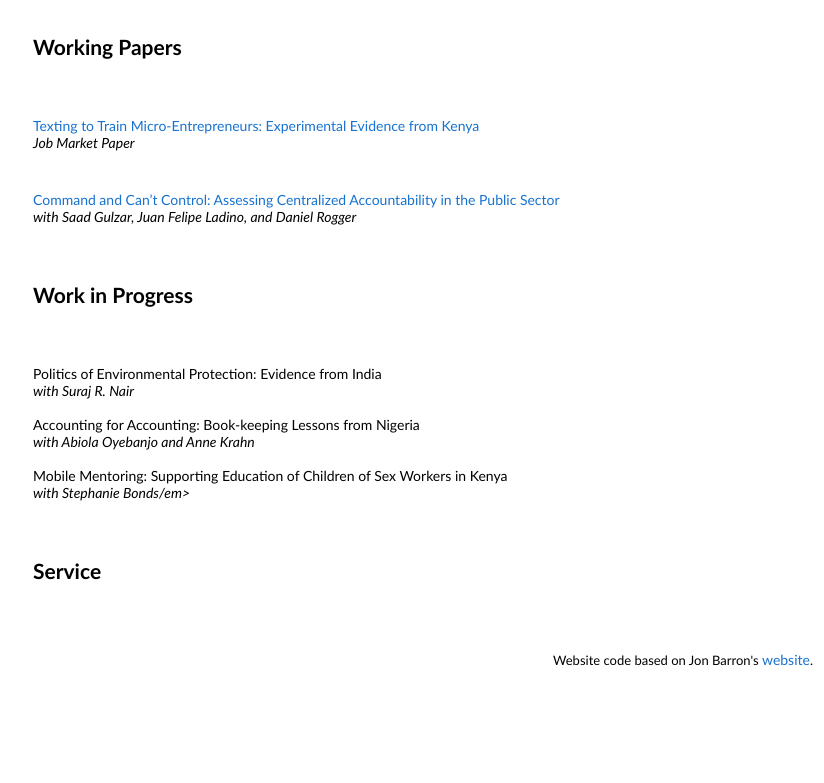
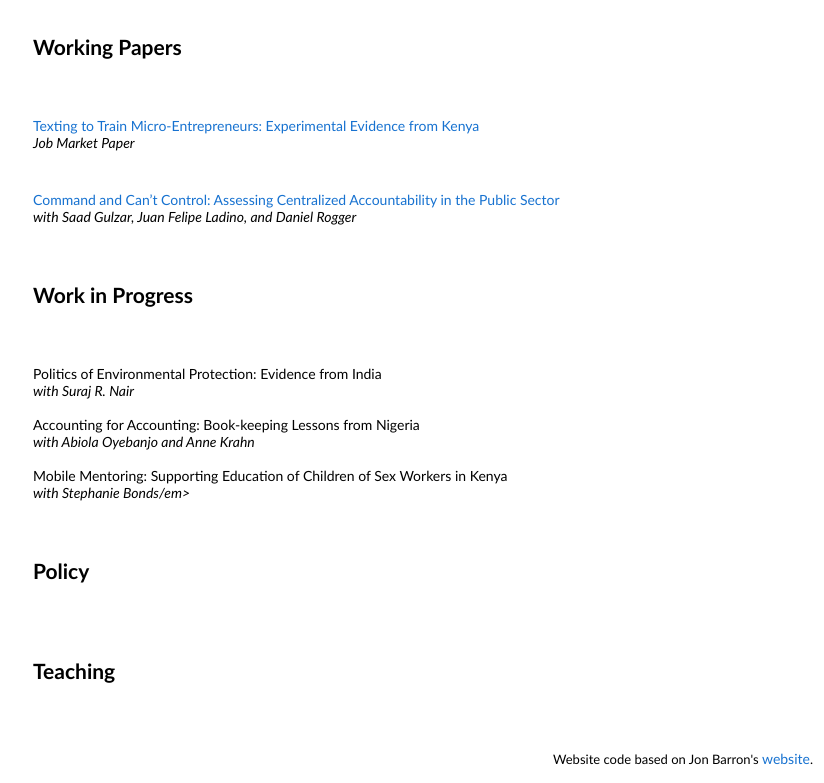
Before and after one commit to mzmehmood1/mzmehmood1_old.github.io, a plain HTML site: page index.html in a window 1280 px wide. Shown: the part 321-1104 px from the top of the page, without its empty margins (227-1051 px from the left). Before the commit the page ends 1010 px from the top, so only its background shows below. Drawn offline with Linux system fonts and the light colour scheme; some icons are missing.

Commit message:
Update index.html

```diff
--- a/index.html
+++ b/index.html
@@ -137,12 +137,19 @@ Bonds
 
 
       -->
-
+<table width="100%" align="center" border="0" cellspacing="0" cellpadding="20"><tbody>
+            <tr>
+              <td>
+                <h2>Policy</h2>
+              </td>
+            </tr>
+          </tbody></table>
+          <table width="100%" align="center" border="0" cellpadding="20"><tbody>
 
           <table width="100%" align="center" border="0" cellspacing="0" cellpadding="20"><tbody>
             <tr>
               <td>
-                <h2>Service</h2>
+                <h2>Teaching</h2>
               </td>
             </tr>
           </tbody></table>
@@ -209,4 +216,6 @@ Bonds
       </tr>
     </table>
   </body>
+
+
 </html>
```
